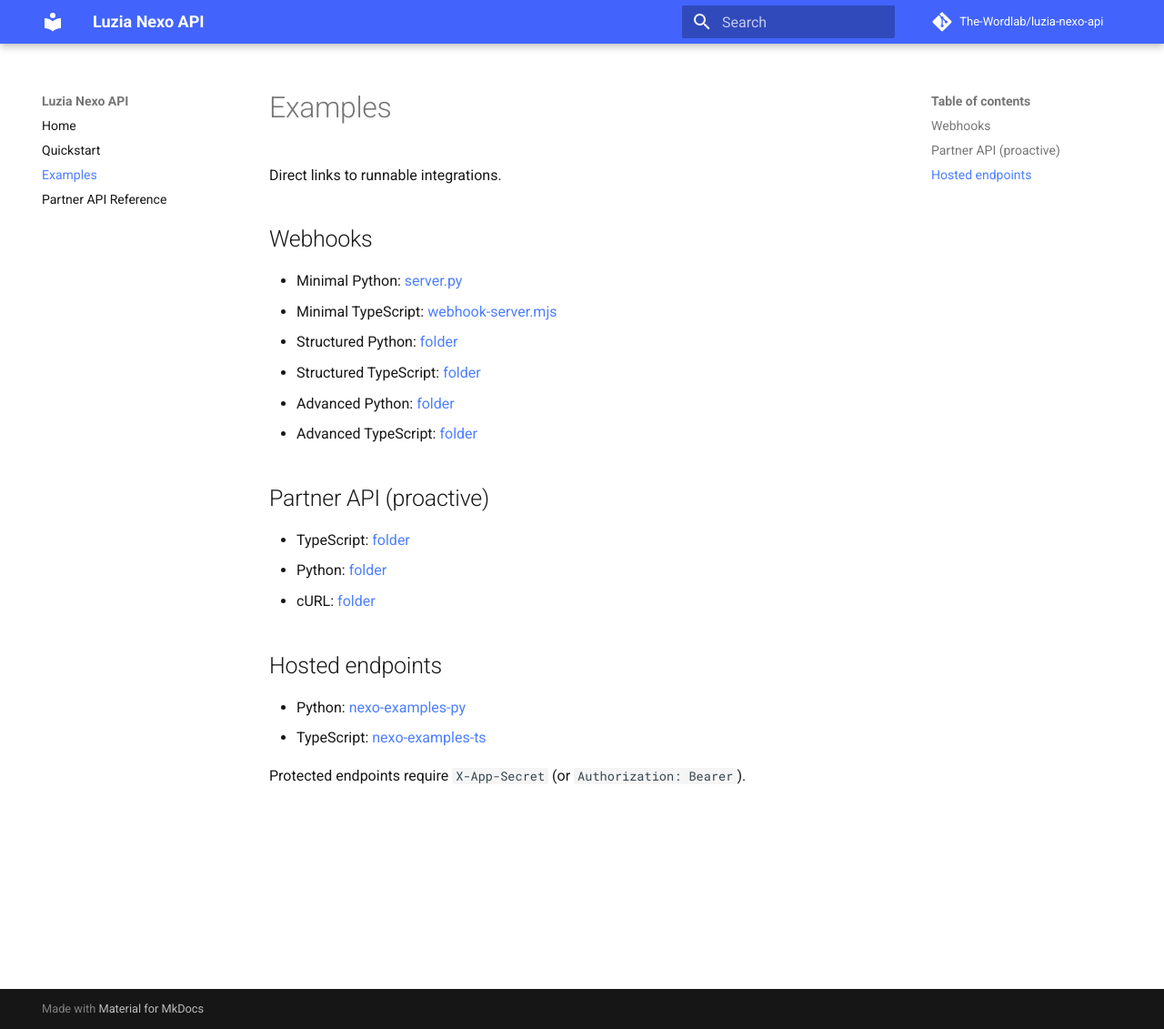
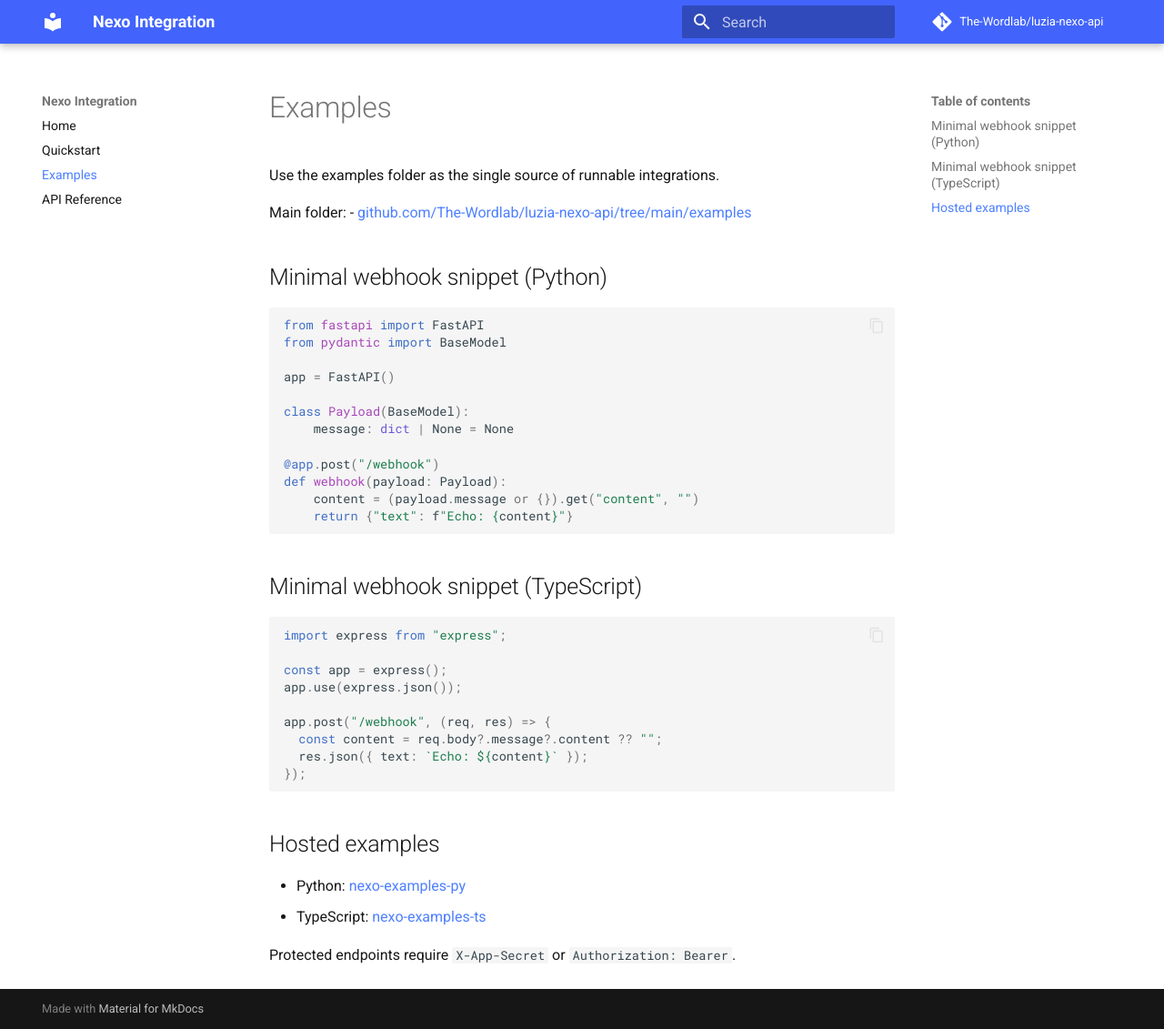
Before and after one commit to The-Wordlab/luzia-nexo-api, an MkDocs documentation site: the page built from docs/examples.md, in a window 1280 px wide and 1131 px high. Shown: the whole window at 91% size. Built offline with MkDocs 1.6.1 and Material for MkDocs 9.7.7, drawn with Linux system fonts in a browser that asks for light colours; comment, search, counter and statistics services are not loaded.

Commit message:
docs: reduce duplication and align integration messaging

````diff
--- a/docs/examples.md
+++ b/docs/examples.md
@@ -1,25 +1,44 @@
 # Examples
 
-Direct links to runnable integrations.
+Use the examples folder as the single source of runnable integrations.
 
-## Webhooks
+Main folder:
+- [github.com/The-Wordlab/luzia-nexo-api/tree/main/examples](https://github.com/The-Wordlab/luzia-nexo-api/tree/main/examples)
 
-- Minimal Python: [server.py](https://github.com/The-Wordlab/luzia-nexo-api/blob/main/examples/webhook/minimal/python/server.py)
-- Minimal TypeScript: [webhook-server.mjs](https://github.com/The-Wordlab/luzia-nexo-api/blob/main/examples/webhook/minimal/typescript/webhook-server.mjs)
-- Structured Python: [folder](https://github.com/The-Wordlab/luzia-nexo-api/tree/main/examples/webhook/structured/python)
-- Structured TypeScript: [folder](https://github.com/The-Wordlab/luzia-nexo-api/tree/main/examples/webhook/structured/typescript)
-- Advanced Python: [folder](https://github.com/The-Wordlab/luzia-nexo-api/tree/main/examples/webhook/advanced/python)
-- Advanced TypeScript: [folder](https://github.com/The-Wordlab/luzia-nexo-api/tree/main/examples/webhook/advanced/typescript)
+## Minimal webhook snippet (Python)
 
-## Partner API (proactive)
+```python
+from fastapi import FastAPI
+from pydantic import BaseModel
 
-- TypeScript: [folder](https://github.com/The-Wordlab/luzia-nexo-api/tree/main/examples/partner-api/proactive/typescript)
-- Python: [folder](https://github.com/The-Wordlab/luzia-nexo-api/tree/main/examples/partner-api/proactive/python)
-- cURL: [folder](https://github.com/The-Wordlab/luzia-nexo-api/tree/main/examples/partner-api/proactive/bash)
+app = FastAPI()
 
-## Hosted endpoints
+class Payload(BaseModel):
+    message: dict | None = None
+
+@app.post("/webhook")
+def webhook(payload: Payload):
+    content = (payload.message or {}).get("content", "")
+    return {"text": f"Echo: {content}"}
+```
+
+## Minimal webhook snippet (TypeScript)
+
+```ts
+import express from "express";
+
+const app = express();
+app.use(express.json());
+
+app.post("/webhook", (req, res) => {
+  const content = req.body?.message?.content ?? "";
+  res.json({ text: `Echo: ${content}` });
+});
+```
+
+## Hosted examples
 
 - Python: [nexo-examples-py](https://nexo-examples-py-v3me5awkta-ew.a.run.app/)
 - TypeScript: [nexo-examples-ts](https://nexo-examples-ts-v3me5awkta-ew.a.run.app/)
 
-Protected endpoints require `X-App-Secret` (or `Authorization: Bearer`).
+Protected endpoints require `X-App-Secret` or `Authorization: Bearer`.
--- a/mkdocs.yml
+++ b/mkdocs.yml
@@ -1,5 +1,5 @@
-site_name: Luzia Nexo API
-site_description: Nexo partner integration docs
+site_name: Nexo Integration
+site_description: Nexo integration docs
 site_url: https://the-wordlab.github.io/luzia-nexo-api/
 repo_url: https://github.com/The-Wordlab/luzia-nexo-api
 repo_name: The-Wordlab/luzia-nexo-api
@@ -44,4 +44,4 @@
   - Home: index.md
   - Quickstart: quickstart.md
   - Examples: examples.md
-  - Partner API Reference: partner-api-reference.md
+  - API Reference: partner-api-reference.md
````
Also changed, not shown: README.md (+3 -4 lines), docs/index.md (+3 -3 lines), docs/partner-api-reference.md (+1 -1 lines), docs/quickstart.md (+1 -1 lines), examples/README.md (+7 -24 lines), 4 other files.
